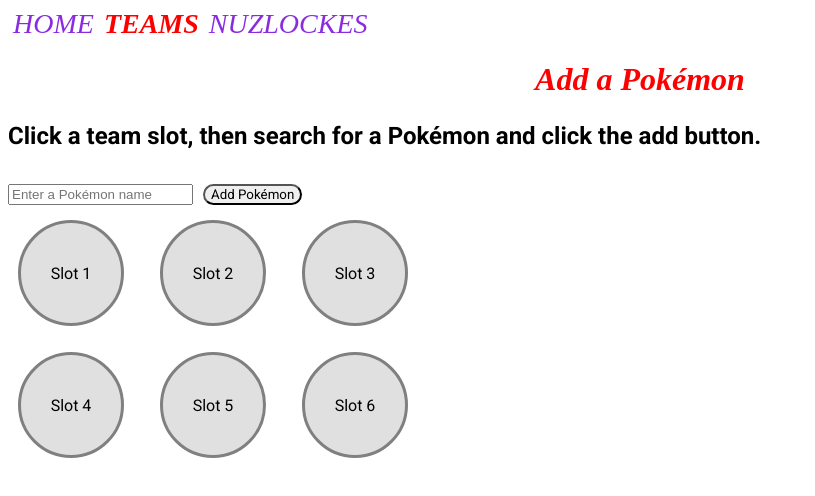
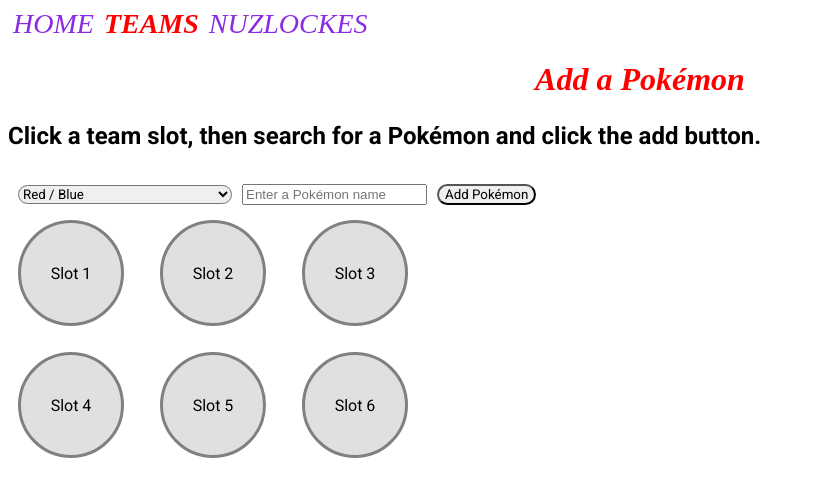
Before and after one commit to visserjackson-code/capstone, a React (Vite) app: page /tracker in a window 1280 px wide. Shown: the top 496 px of the page, without its empty margins (0-815 px from the left). Built offline with nearby package versions, Linux system fonts and the light colour scheme; a web font is replaced by a local one.

Commit message:
added dropdown menu to select game for teams

```diff
--- a/src/pages/Tracker.jsx
+++ b/src/pages/Tracker.jsx
@@ -1,11 +1,13 @@
-import { useState } from "react";
+import {useState} from "react";
 import Team from "../components/Team";
-import "../styles/Tracker.css"
+import {GAMES} from "../utils/games";
+import "../styles/Tracker.css";
 
 function Tracker() {
   const [input, setInput] = useState("");
   const [team, setTeam] = useState(Array(6).fill(null));
   const [activeSlot, setActiveSlot] = useState(null);
+  const [selectedGame, setSelectedGame] = useState(GAMES[0].id);
 
   const handleSlotClick = (index) => {
     setActiveSlot(index);
@@ -14,12 +16,11 @@ function Tracker() {
   const isOccupied = activeSlot !== null && team[activeSlot] !== null;
 
   const handleSearch = () => {
-
     //no slot selected
     if (activeSlot === null) return;
 
     //occupied slot selected, remove pokemon
-        if(isOccupied) {
+    if (isOccupied) {
       const newTeam = [...team];
       newTeam[activeSlot] = null;
       setTeam(newTeam);
@@ -38,8 +39,22 @@ function Tracker() {
   return (
     <>
       <h1 className="tracker-header">Add a Pokémon</h1>
-        <p className="tracker-desc"> Click a team slot, then search for a Pokémon and click the add button.</p>
+      <p className="tracker-desc">
+        {" "}
+        Click a team slot, then search for a Pokémon and click the add button.
+      </p>
       <div>
+        <select
+          value={selectedGame}
+          onChange={(e) => setSelectedGame(e.target.value)}
+          className="games-select"
+        >
+          {GAMES.map((game) => (
+            <option key={game.id} value={game.id}>
+              {game.label}
+            </option>
+          ))}
+        </select>
         <input
           type="text"
           value={input}
@@ -55,5 +70,4 @@ function Tracker() {
   );
 }
 
-
 export default Tracker;
--- a/src/styles/Tracker.css
+++ b/src/styles/Tracker.css
@@ -5,6 +5,12 @@
     font-size: 32px;
     font-weight: bold;
     color:red;
+}
+
+.games-select {
+    margin: 10px;
+    border-radius: 10px;
+    font-family: "Roboto";
 }
 
 .search-button {
--- /dev/null
+++ b/src/utils/games.js
@@ -0,0 +1,21 @@
+export const GAMES = [
+  {id: "red-blue", label: "Red / Blue"},
+  {id: "yellow", label: "Yellow"},
+  {id: "gold-silver", label: "Gold / Silver"},
+  {id: "crystal", label: "Crystal"},
+  {id: "ruby-sapphire", label: "Ruby / Sapphire"},
+  {id: "emerald", label: "Emerald"},
+  {id: "firered-leafgreen", label: "FireRed / LeafGreen"},
+  {id: "diamond-pearl", label: "Diamond / Pearl"},
+  {id: "platinum", label: "Platinum"},
+  {id: "heartgold-soulsilver", label: "HeartGold / SoulSilver"},
+  {id: "black-white", label: "Black / White"},
+  {id: "black2-white2", label: "Black 2 / White 2"},
+  {id: "x-y", label: "X / Y"},
+  {id: "oras", label: "OmegaRuby / AlphaSapphire"},
+  {id: "sun-moon", label: "Sun / Moon"},
+  {id: "usum", label: "UltraSun / UltraMoon"},
+  {id: "sword-shield", label: "Sword / Shield"},
+  {id: "bdsp", label: "Brilliant Diamond / Shining Pearl"},
+  {id: "scarlet-violet", label: "Scarlet / Violet"},
+];
```
Lines whose indentation alone changed are shown as unchanged.
